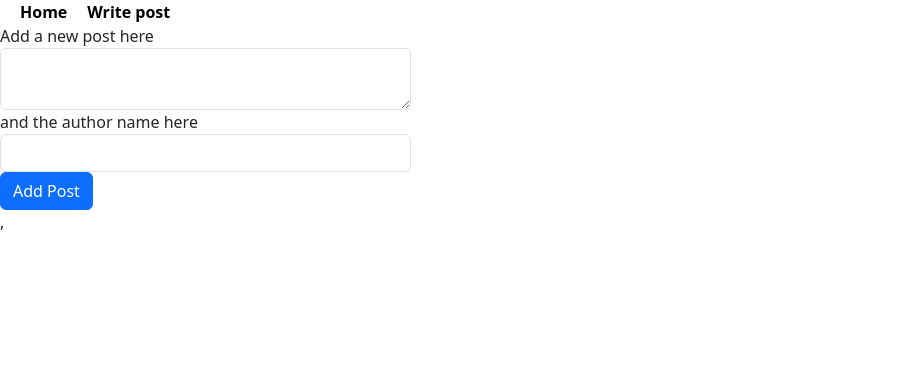
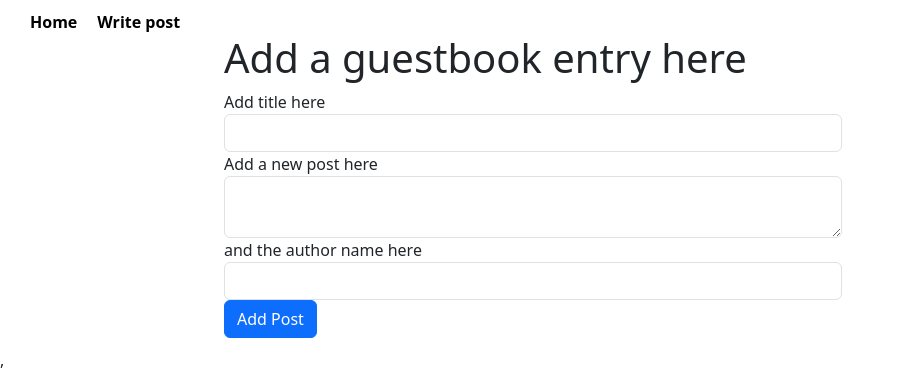
Before and after one commit to FionaMacRaeFairlie/graphql_client, a React (Create React App) app: page /create-blog in a window 1280 px wide. Shown: the top 376 px of the page, without its empty margins (0-905 px from the left). Built offline with nearby package versions, Linux system fonts and the light colour scheme.

Commit message:
updated interface

```diff
--- a/src/App.js
+++ b/src/App.js
@@ -6,8 +6,9 @@ import Navbar from "./Navbar";
 
 function App() {
   return (
-    <div>
+    <div style={{ margin: "10px" }}>
       <Navbar />
+
       <BrowserRouter>
         <Routes>
           <Route>
--- a/src/blog.js
+++ b/src/blog.js
@@ -1,10 +1,11 @@
-export const Blog = ({ content, author, id }) => {
+export const Blog = ({ title,content, author, id }) => {
   return (
 
     <div key={id} className="card" style={{ width: "75rem" }}>
-      <div class="card-header">A post from {author}</div>
+      <div className="card-header"> <h3>{title} </h3></div>
       <div className="card-body">
-        <p class="card-text">{content}</p>
+        <p className="card-text">{content}</p>
+        <div className ="card-footer text-muted"> A post from {author}</div>
       </div>
     </div>
   );
--- a/src/createBlog.js
+++ b/src/createBlog.js
@@ -2,8 +2,9 @@
 import { gql, useMutation } from "@apollo/client";
 import { useState } from "react";
 const CREATE_BLOG = gql`
-  mutation Mutation($content: String!, $author: String!) {
-    addNewBlog(content: $content, author: $author) {
+  mutation Mutation($title: String!, $content: String!, $author: String!) {
+    addNewBlog(title: $title, content: $content, author: $author) {
+      title
       content
       author
       id
@@ -15,21 +16,30 @@ const CreateBlog = () => {
   const [create_blog, { data, loading, error }] = useMutation(CREATE_BLOG);
   const [content, setContent] = useState("");
   const [author, setAuthor] = useState("");
-  console.log({ data });
+  const [title, setTitle] = useState("");
 
   return (
     <div className="row">
-
-      <div className="col-4">
+      <div className="col-2"></div>
+      <div className="col-6">
+        <h1>Add a guestbook entry here</h1>
         <form
           className="form-group"
           onSubmit={(e) => {
             e.preventDefault();
-          create_blog({ variables: { content, author } });
+            create_blog({ variables: { title,content, author } });
+            setTitle("");
             setContent("");
             setAuthor("");
           }}
         >
+          <label> Add title here</label>
+          <input
+            className="form-control"
+            type="text"
+            value={title}
+            onChange={(e) => setTitle(e.target.value)}
+          />
           <label> Add a new post here</label>
           <textarea
             className="form-control"
@@ -47,7 +57,7 @@ const CreateBlog = () => {
             Add Post
           </button>
         </form>
-      <div className="col-8"></div>
+        <div className="col-4"></div>
       </div>
     </div>
   );
--- a/src/home.js
+++ b/src/home.js
@@ -6,6 +6,7 @@ const GET_BLOGS = gql`
   query GetAllBlogs {
     getBlogs {
       id
+      title
       content
       author
     }
@@ -18,6 +19,7 @@ const UPDATE_BLOGS_SUBSCRIPTION = gql`
       content
       id
       author
+      title
     }
   }
 `;
@@ -30,10 +32,12 @@ const Home = function () {
   const { loading_ws, error_ws, data_ws } = useSubscription(
     UPDATE_BLOGS_SUBSCRIPTION,
     {
-      // onSubscriptionData: (data) => {
-      onData: (data) => {
-        if (data?.subscriptionData?.data?.newBlog?.author) {
-          setBlogs([...blogs, data?.subscriptionData?.data?.newBlog]);
+      onData: (data_ws) => {
+
+        if (data_ws?.data?.data?.newBlog?.author) {
+
+          setBlogs([...blogs,data_ws.data.data.newBlog]);
+
         }
       },
     }
@@ -41,7 +45,7 @@ const Home = function () {
 
   // setting up trigger for data change
   useEffect(() => {
-    console.log({ data });
+    console.log("in effect",{ data });
     if (data?.getBlogs?.length > 0) {
       setBlogs(data.getBlogs);
     }
@@ -51,11 +55,26 @@ const Home = function () {
   if (loading) return <p>Loading...</p>;
   if (error) return <p>Error : {error.message}</p>;
 
-  return blogs.map(({ id, content, author }) => (
+  // return blogs.map(({ id, content, author }) => (
+  //   <>
+  //     <Blog content={content} author={author} id={id} />
+  //   </>
+  // ));
+return(
+  <div className="row">
+     <div className="col-2"></div>
+  <div className="col-6">
+    <h2>Guestbook</h2>
+  { blogs.map(({ id,title, content, author }) => (
     <>
-      <Blog content={content} author={author} id={id} />
+      <Blog title={title} content={content} author={author} id={id} />
     </>
-  ));
+  ))}
+  </div>
+  <div className="col-4"></div>
+  </div>
+)
+
 };
 
 export default Home;
--- a/src/index.css
+++ b/src/index.css
@@ -1,5 +1,5 @@
 body {
-  margin: 0;
+  margin: 10;
   font-family: -apple-system, BlinkMacSystemFont, 'Segoe UI', 'Roboto', 'Oxygen',
     'Ubuntu', 'Cantarell', 'Fira Sans', 'Droid Sans', 'Helvetica Neue',
     sans-serif;
```
Lines whose indentation alone changed are shown as unchanged.
